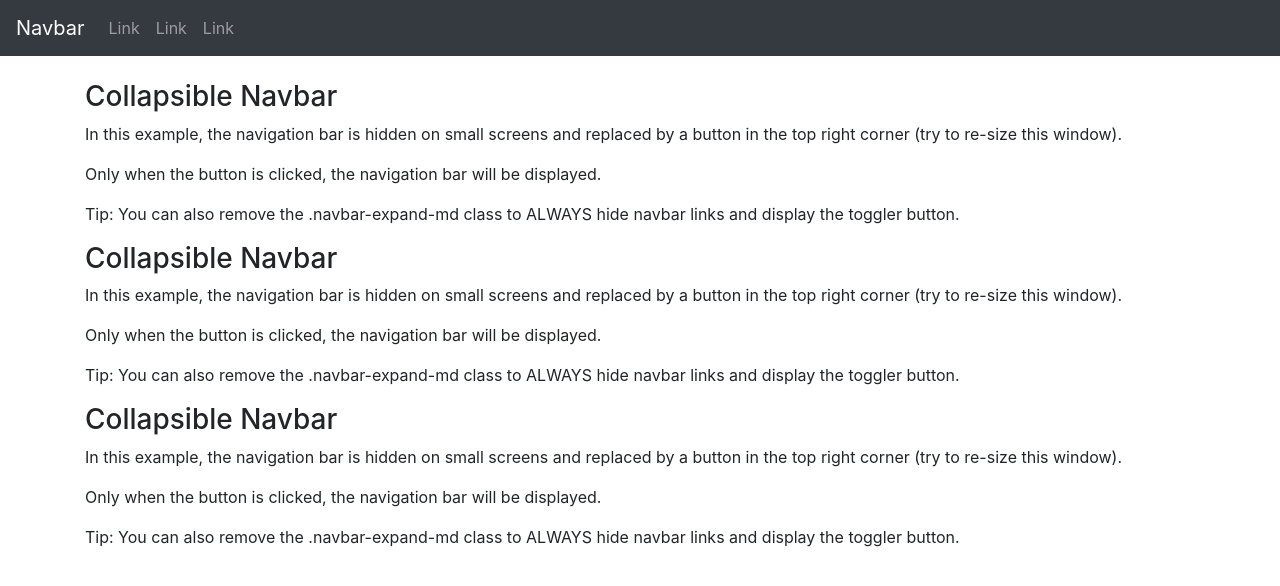
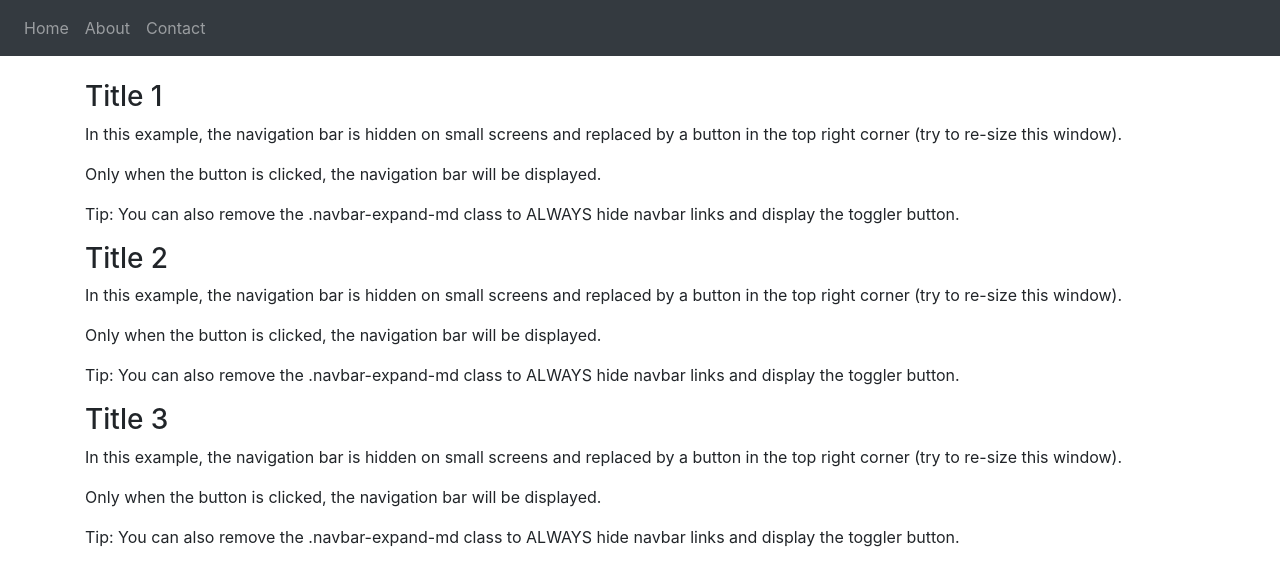
Before and after one commit to arnikdev/demo-web, a plain HTML site: page index.html in a window 1280 px wide. Drawn offline with nearby package versions, Linux system fonts and the light colour scheme.

Commit message:
change nav text & body content

```diff
--- a/index.html
+++ b/index.html
@@ -12,20 +12,19 @@
 <body>
 
 <nav class="navbar navbar-expand-md bg-dark navbar-dark">
-  <a class="navbar-brand" href="#">Navbar</a>
   <button class="navbar-toggler" type="button" data-toggle="collapse" data-target="#collapsibleNavbar">
     <span class="navbar-toggler-icon"></span>
   </button>
   <div class="collapse navbar-collapse" id="collapsibleNavbar">
     <ul class="navbar-nav">
       <li class="nav-item">
-        <a class="nav-link" href="#">Link</a>
+        <a class="nav-link" href="#">Home</a>
       </li>
       <li class="nav-item">
-        <a class="nav-link" href="#">Link</a>
+        <a class="nav-link" href="#">About</a>
       </li>
       <li class="nav-item">
-        <a class="nav-link" href="#">Link</a>
+        <a class="nav-link" href="#">Contact</a>
       </li>
     </ul>
   </div>
@@ -33,21 +32,21 @@
 <br>
 
 <div class="container">
-  <h3>Collapsible Navbar</h3>
+  <h3>Title 1</h3>
   <p>In this example, the navigation bar is hidden on small screens and replaced by a button in the top right corner (try to re-size this window).</p>
   <p>Only when the button is clicked, the navigation bar will be displayed.</p>
   <p>Tip: You can also remove the .navbar-expand-md class to ALWAYS hide navbar links and display the toggler button.</p>
 </div>
 
 <div class="container">
-    <h3>Collapsible Navbar</h3>
+    <h3>Title 2</h3>
     <p>In this example, the navigation bar is hidden on small screens and replaced by a button in the top right corner (try to re-size this window).</p>
     <p>Only when the button is clicked, the navigation bar will be displayed.</p>
     <p>Tip: You can also remove the .navbar-expand-md class to ALWAYS hide navbar links and display the toggler button.</p>
   </div>
 
   <div class="container">
-    <h3>Collapsible Navbar</h3>
+    <h3>Title 3</h3>
     <p>In this example, the navigation bar is hidden on small screens and replaced by a button in the top right corner (try to re-size this window).</p>
     <p>Only when the button is clicked, the navigation bar will be displayed.</p>
     <p>Tip: You can also remove the .navbar-expand-md class to ALWAYS hide navbar links and display the toggler button.</p>
```
